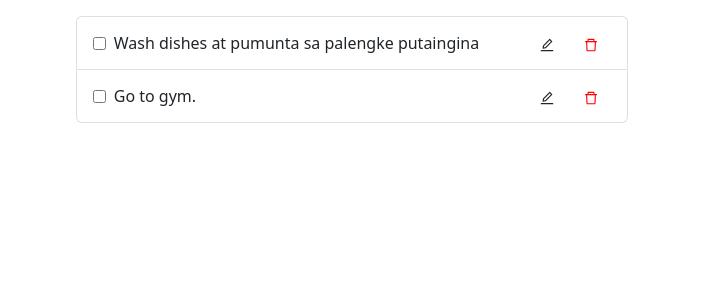
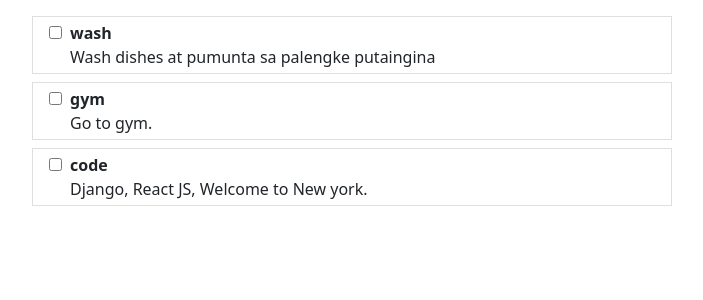
Before and after one commit to jezozobrado/react-todolist, a React (Vite) app in the folder todolist/: page / in a window 1280 px wide. Shown: the top 300 px of the page, without its empty margins (288-991 px from the left). Built offline with nearby package versions, Linux system fonts and the light colour scheme.

Commit message:
Add edit and cancel button.

```diff
--- a/todolist/src/App.tsx
+++ b/todolist/src/App.tsx
@@ -3,17 +3,38 @@ import ToDoList from "./components/ToDoList";
 
 export interface ToDo {
   id: number;
+  title: string;
   description: string;
   isDone: boolean;
+  isEdited: boolean;
+  isHovered: boolean;
 }
 
 let data = [
   {
     id: 1,
+    title: "wash",
     description: "Wash dishes at pumunta sa palengke putaingina",
     isDone: false,
+    isEdited: false,
+    isHovered: false,
   },
-  { id: 2, description: "Go to gym.", isDone: false },
+  {
+    id: 2,
+    title: "gym",
+    description: "Go to gym.",
+    isDone: false,
+    isEdited: false,
+    isHovered: false,
+  },
+  {
+    id: 3,
+    title: "code",
+    description: "Django, React JS, Welcome to New york.",
+    isDone: false,
+    isEdited: false,
+    isHovered: false,
+  },
 ];
 
 const App = () => {
@@ -33,12 +54,36 @@ const App = () => {
       toDos.filter((toDo) => toDo.description !== deletedToDo.description)
     );
 
+  const handleEdit = (editedToDo: ToDo) => {
+    setToDos(
+      toDos.map((toDo) =>
+        toDo.description === editedToDo.description
+          ? { ...toDo, isEdited: !toDo.isEdited }
+          : toDo
+      )
+    );
+  };
+
+  const handleHover = (hoveredToDo: ToDo) => {
+    console.log("Hovered!");
+
+    setToDos(
+      toDos.map((toDo) =>
+        toDo.description === hoveredToDo.description
+          ? { ...toDo, isHovered: !toDo.isHovered }
+          : toDo
+      )
+    );
+  };
+
   return (
     <>
       <ToDoList
         toDoList={toDos}
         onStrike={handleStrike}
         onDelete={handleDelete}
+        onHover={handleHover}
+        onEdit={handleEdit}
       />
     </>
   );
--- a/todolist/src/components/ToDoList.tsx
+++ b/todolist/src/components/ToDoList.tsx
@@ -1,59 +1,84 @@
-import { useEffect, useState } from "react";
 import { ToDo } from "../App";
 import { AiOutlineEdit, AiOutlineDelete } from "react-icons/ai";
+import { VscSaveAs } from "react-icons/vsc";
+import { MdOutlineCancel } from "react-icons/md";
 
 interface Props {
   toDoList: ToDo[];
   onStrike: (strikedToDo: ToDo) => void;
   onDelete: (deletedToDo: ToDo) => void;
+  onHover: (hoveredToDo: ToDo) => void;
+  onEdit: (editedToDo: ToDo) => void;
 }
 
-const ToDoList = ({ toDoList, onStrike, onDelete }: Props) => {
-  //   console.log(toDoList[0].isDeleted);
-
+const ToDoList = ({ toDoList, onStrike, onDelete, onHover, onEdit }: Props) => {
   return (
     <>
-      <ul className="list-group m-3">
+      <ul className="list-group m-3 todolist__container">
         {toDoList.map((toDo) => (
-          <li key={toDo.id} className="list-group-item">
-            <div className="d-flex justify-content-between align-items-center">
-              <div className="d-flex justify-content-between align-items-center">
+          <div key={toDo.id}>
+            <li className="list-group-item py-1 mb-2 ">
+              <div
+                className="d-flex justify-content-between"
+                onMouseEnter={() => onHover(toDo)}
+                onMouseLeave={() => onHover(toDo)}
+              >
+                <div className="d-flex justify-content-between align-items-baseline">
                   <input
                     type="checkbox"
                     className="me-2"
                     onClick={() => onStrike(toDo)}
                   />
-
+                  {toDo.isEdited ? (
+                    <div className="d-flex flex-column flex-grow-1">
+                      <input
+                        type="text"
+                        value={toDo.title}
+                        className="border-0"
+                      />
+                      <input
+                        type="text"
+                        value={toDo.description}
+                        className="border-0"
+                      />
+                    </div>
+                  ) : (
                     <div
                       className={
-                    toDo.isDone === true
+                        toDo.isDone
                           ? "text-decoration-line-through"
                           : "text-decoration-none"
                       }
                     >
+                      <div className="fw-bold">{toDo.title}</div>
                       {toDo.description}
                     </div>
+                  )}
                 </div>
-              <div className="d-flex ps-5 align-items-center">
-                <div className="me-1">
+                {toDo.isHovered ? (
+                  <div className="d-flex p-0 align-items-start">
                     <button
-                    className="btn border-0"
-                    onClick={() => console.log("Edited.")}
+                      className="btn border-0 py-0 px-0"
+                      onClick={() => onEdit(toDo)}
                     >
-                    <AiOutlineEdit />
+                      {toDo.isEdited ? <VscSaveAs /> : <AiOutlineEdit />}
+                    </button>
+
+                    <button
+                      className="btn border-0 py-0"
+                      onClick={() => onDelete(toDo)}
+                    >
+                      {toDo.isEdited ? (
+                        <MdOutlineCancel color="red" />
+                      ) : (
+                        <AiOutlineDelete color="red" />
+                      )}
                     </button>
                   </div>
-                <div className="">
-                  <button
-                    className="btn border-0"
-                    onClick={() => onDelete(toDo)}
-                  >
-                    <AiOutlineDelete color="red" />
-                  </button>
-                </div>
-              </div>
+                ) : null}
               </div>
             </li>
+          </div>
         ))}
       </ul>
     </>
--- a/todolist/src/index.css
+++ b/todolist/src/index.css
@@ -1,5 +1,12 @@
 body {
   display: flex;
   justify-content: center;
-  width: 100vw;
+  align-items: center;
+  font-size: 62.5%;
+  /* width: 100vw; */
 }
+
+.todolist__container {
+  width: 50vw;
+  font-size: 1rem;
+}
```
Lines whose indentation alone changed are shown as unchanged.
